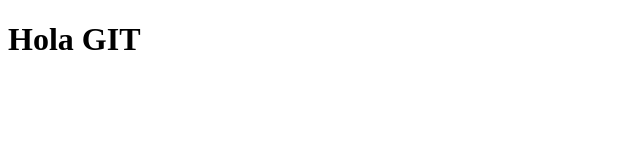
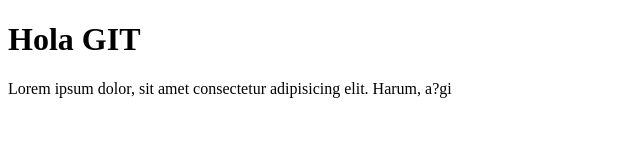
Before and after one commit to msolangepujol/CarpetaGIT, a plain HTML site: page Index.html in a window 1280 px wide. Shown: the whole page, without its empty margins (0-640 px from the left). Drawn offline with Linux system fonts and the light colour scheme.

Commit message:
agreguep

```diff
--- a/Index.html
+++ b/Index.html
@@ -8,5 +8,6 @@
   </head>
   <body>
     <h1>Hola GIT</h1>
+    <p>Lorem ipsum dolor, sit amet consectetur adipisicing elit. Harum, a?gi</p>
   </body>
 </html>
```
